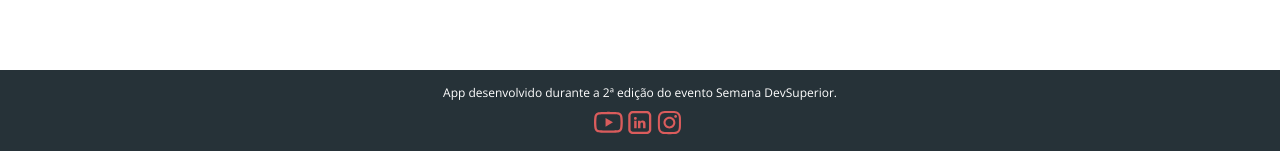
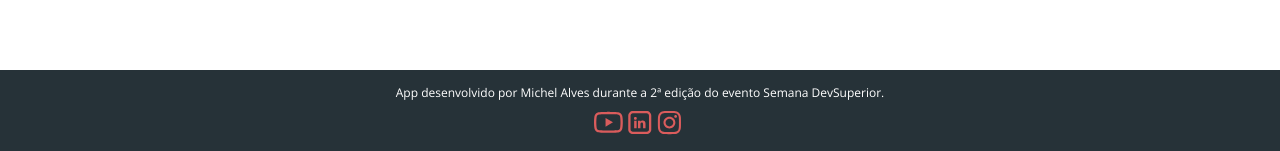
Before and after one commit to mikxingu/dsdelivery-sds2, a React (Create React App) app in the folder front-web/: page / in a window 1280 px wide. Shown: the part 646-797 px from the top of the page. Built offline with nearby package versions, Linux system fonts and the light colour scheme; no server answers.

Commit message:
Configured Environment Settings

```diff
--- a/front-web/src/Footer/index.tsx
+++ b/front-web/src/Footer/index.tsx
@@ -6,7 +6,7 @@ import { ReactComponent as InstagramIcon } from './instagram.svg'
 function Footer() {
     return (
         <footer className="main-footer">
-            App desenvolvido durante a 2ª edição do evento Semana DevSuperior.
+            App desenvolvido por Michel Alves durante a 2ª edição do evento Semana DevSuperior.
             <div className="footer-icons">
                 <a href="https://www.youtube.com/c/DevSuperior" target="_new">
                     <YoutubeIcon />
--- a/front-web/src/api.ts
+++ b/front-web/src/api.ts
@@ -1,7 +1,7 @@
 import axios from "axios";
 import { OrderPayload } from "./Orders/types";
 
-const API_URL = ''
+const API_URL = process.env.REACT_APP_API_URL;
 const mapboxToken = process.env.REACT_APP_ACCESS_TOKEN_MAP_BOX;
 
 export function fetchProducts() {
```
Also changed, not shown: 1 other file (tests, documents, lock files or other folders).
